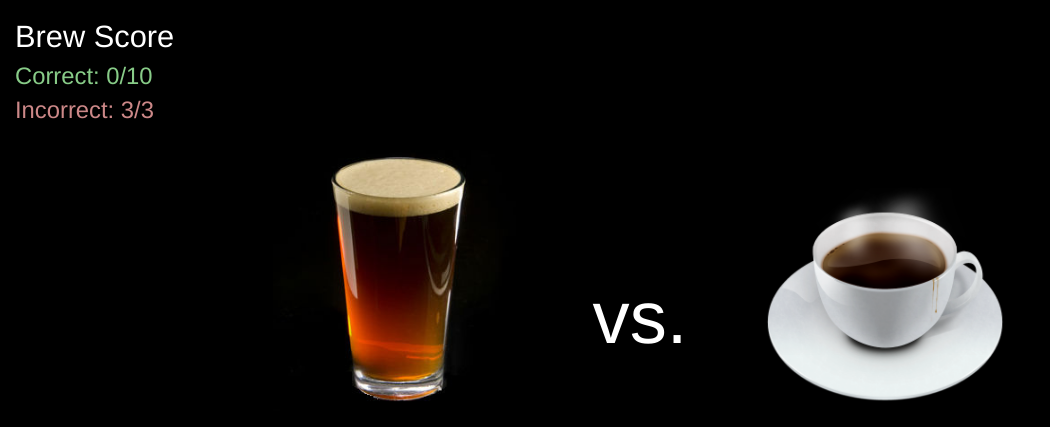
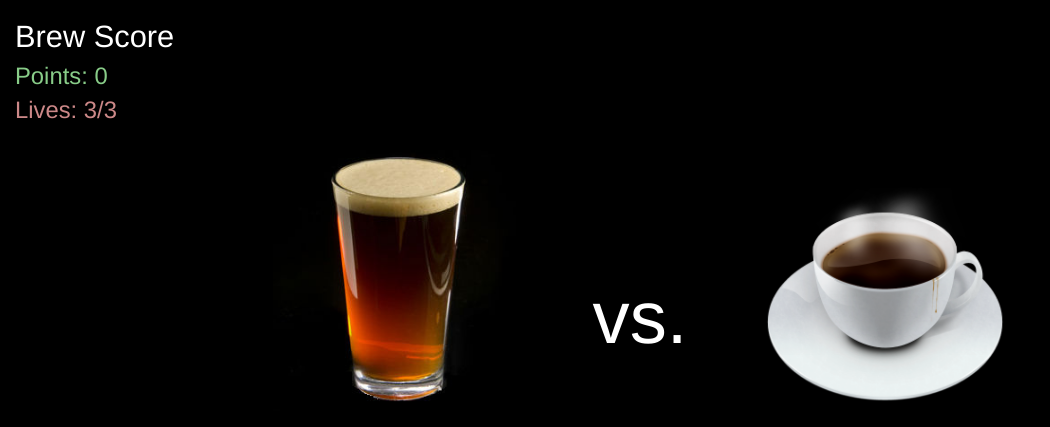
Before and after one commit to danicheman/miami-joe-or-brew, a PHP site: page /views/game.php in a window 1280 px wide. Shown: the top 427 px of the page, without its empty margins (0-1050 px from the left). Run offline with PHP 8.4, Linux system fonts and the light colour scheme; data that the repository does not hold is empty; a stand-in replaces the project's code that opens the database connection; a map, chart or similar area stays blank; some libraries are stand-ins or nearby versions.

Commit message:
changed "Correct" to Points

```diff
--- a/script.js
+++ b/script.js
@@ -95,7 +95,7 @@ game.indicateFailure = function(beverage_type) {
 }
 
 game.updateScore = function(correct) {
-    $('#score_correct').text(correct + '/10');
+    $('#score_correct').text(parseInt(correct) * 10);
 }
 
 game.updateLives = function(remains) {
--- a/views/game.php
+++ b/views/game.php
@@ -33,8 +33,8 @@
 
     <aside class="score-board">
         <div class="title">Brew Score</div>
-        <div class="correct">Correct: <span id="score_correct">0/10</span></div>
-        <div class="lives">Incorrect: <span id="score_lives">3/3</span></div>
+        <div class="correct">Points: <span id="score_correct">0</span></div>
+        <div class="lives">Lives: <span id="score_lives">3/3</span></div>
     </aside>
 
     <article class="versus-row">
```
